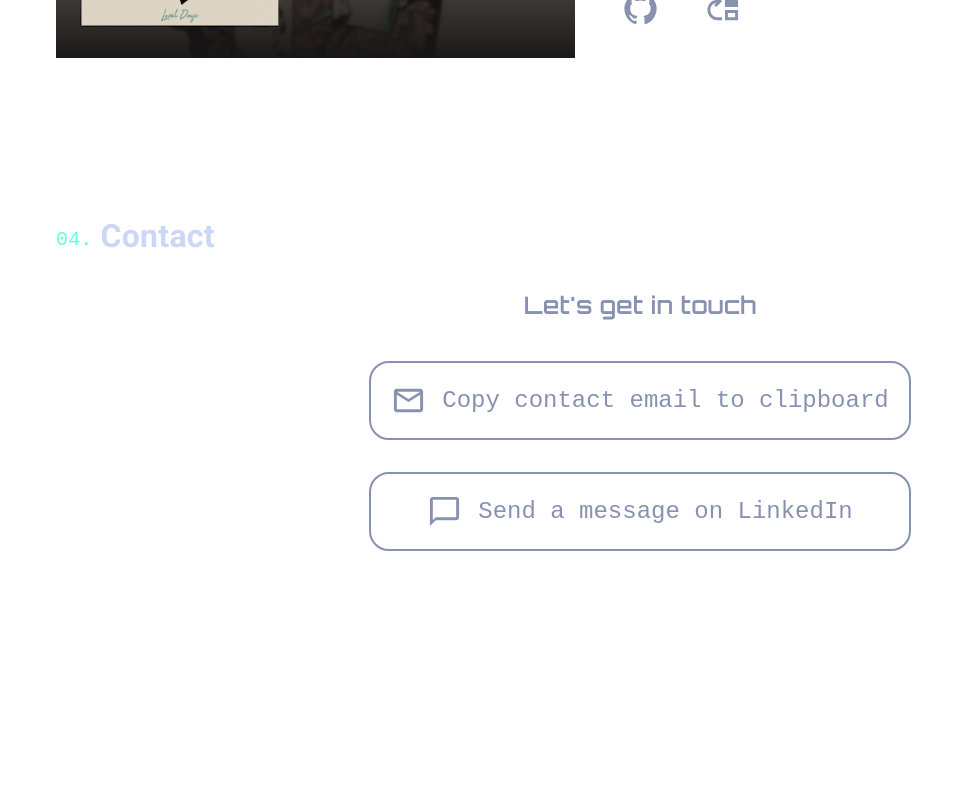
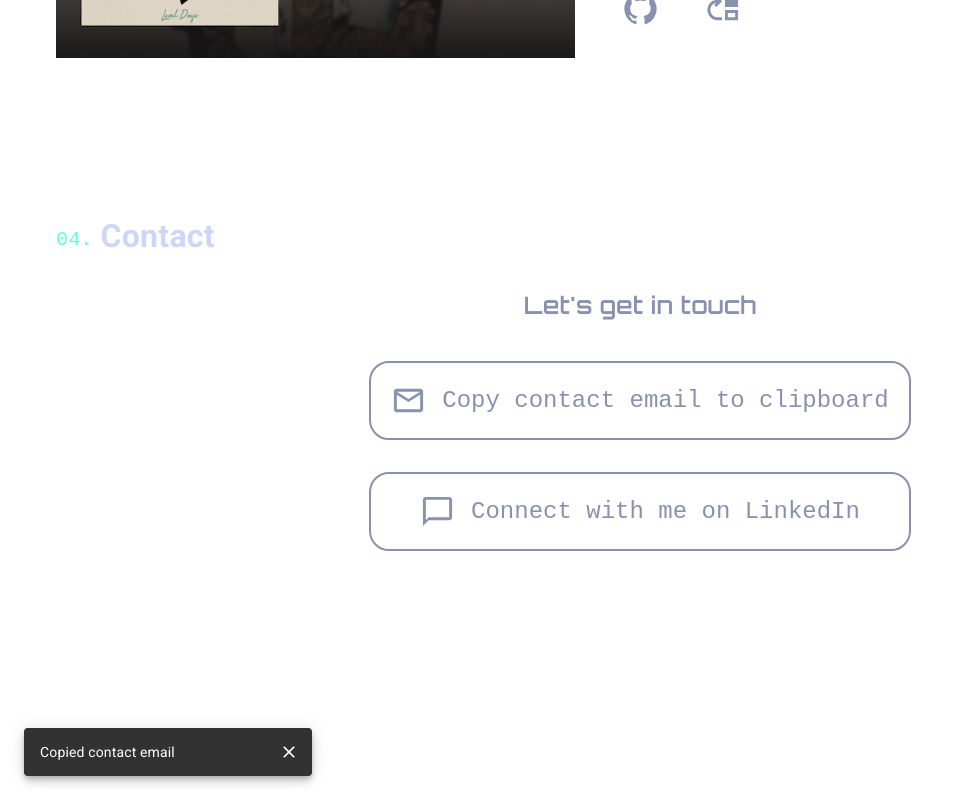
Before and after one commit to JasonXB/Portfolio-page, a Next.js app: page / in a window 1280 px wide. Both pictures are taken after a click on the button "Copy contact email to clipboard". Shown: the part 2708-3508 px from the top of the page, without its empty margins (0-955 px from the left). Built offline with nearby package versions, Linux system fonts and the light colour scheme.

Commit message:
Contact email button now copies my email address to the user's keybaord

```diff
--- a/src/blocks/Contact.js
+++ b/src/blocks/Contact.js
@@ -6,8 +6,36 @@ import { mxn } from "../../styles/mixins";
 import EmailOutlinedIcon from "@mui/icons-material/EmailOutlined";
 import ChatBubbleOutlineOutlinedIcon from "@mui/icons-material/ChatBubbleOutlineOutlined";
 import SubHeader from "../custom-components/reusable/SubHeader";
+import Snackbar from "@mui/material/Snackbar";
+import CloseIcon from "@mui/icons-material/Close";
+import useRedirect from "../../src/utility-functions/useRedirect";
 //=
 export default function Contact() {
+  const [open, setOpen] = React.useState(false);
+  const redirectToLinkedIn = useRedirect(
+    "https://www.linkedin.com/in/jason-bustamante"
+  );
+  const handleClick = () => {
+    navigator.clipboard.writeText("jasonxb96@gmail.com"); // Copy contact email to keyboard
+    setOpen(true); // Tell users it worked with an MUI snackbar
+  };
+  const handleClose = () => setOpen(false);
+
+  // The snack bar that comes up
+  // Can disable it by waiting for 3s, clicking on viewport, or hitting the x icon
+  const action = (
+    <React.Fragment>
+      <IconButton
+        size="small"
+        aria-label="close"
+        color="inherit"
+        onClick={handleClose}
+      >
+        <CloseIcon fontSize="small" />
+      </IconButton>
+    </React.Fragment>
+  );
+
   return (
     <SectionBlock>
       <NumberedHeader num="04." txt="Contact" />
@@ -20,21 +48,33 @@ export default function Contact() {
             sx={(mui) => styles.iconButton(mui)}
           >
             <EmailOutlinedIcon fontSize="large" sx={styles.icon} />
-            <Typography variant="span" sx={(mui) => styles.span(mui)}>
+            <Typography
+              variant="span"
+              sx={(mui) => styles.span(mui)}
+              onClick={() => handleClick()}
+            >
               Copy contact email to clipboard
             </Typography>
           </IconButton>
           <IconButton
-            aria-label="redirect to my LinkedIn"
+            aria-label="Redirect to my LinkedIn"
             sx={(mui) => styles.iconButton(mui)}
+            onClick={() => redirectToLinkedIn()}
           >
             <ChatBubbleOutlineOutlinedIcon fontSize="large" sx={styles.icon} />
             <Typography variant="span" sx={(mui) => styles.span(mui)}>
-              Send a message on LinkedIn
+              Connect with me on LinkedIn
             </Typography>
           </IconButton>
         </Box>
       </Stack>
+      <Snackbar
+        open={open}
+        autoHideDuration={3000}
+        onClose={handleClose}
+        message="Copied contact email"
+        action={action}
+      />
     </SectionBlock>
   );
 }
```
